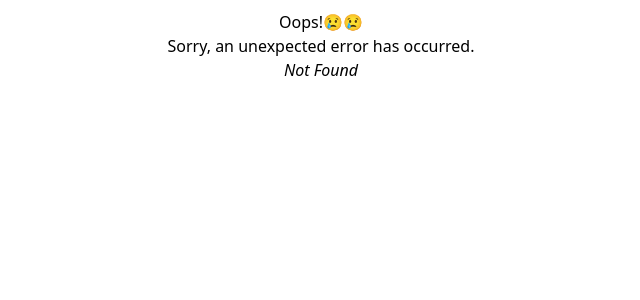
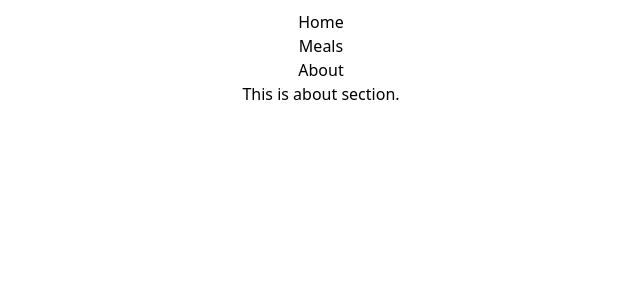
Before and after one commit to mrfhmd7/meal-db, a React (Vite) app: page /about in a window 1280 px wide. Before the commit this address had no page. Shown: the top 300 px of the page, without its empty margins (319-959 px from the left). Built offline with nearby package versions, Linux system fonts and the light colour scheme.

Commit message:
about section added

```diff
--- /dev/null
+++ b/src/components/About/About.jsx
@@ -0,0 +1,11 @@
+import React from 'react';
+
+const About = () => {
+     return (
+          <div>
+               <h1 className='text-4xl mt-10 font-medium'>This is about section.</h1>
+          </div>
+     );
+};
+
+export default About;
--- a/src/main.jsx
+++ b/src/main.jsx
@@ -11,6 +11,7 @@ import Home from './components/Home/Home';
 import ErrorHandle from './components/ErrorHandle/ErrorHandle';
 import Meals from './components/Meals/Meals.jsx';
 import MealDetails from './components/MealDetails/MealDetails.jsx';
+import About from './components/About/About.jsx';
 
 const router = createBrowserRouter([
   {
@@ -31,6 +32,10 @@ const router = createBrowserRouter([
         path: '/meal/:mealName',
         element: <MealDetails />,
         loader: ({ params }) => fetch(`https://www.themealdb.com/api/json/v1/1/search.php?s=${params.mealName}`)
+      },
+      {
+        path: '/about',
+        element: <About/>
       }
     ]
   }
```
